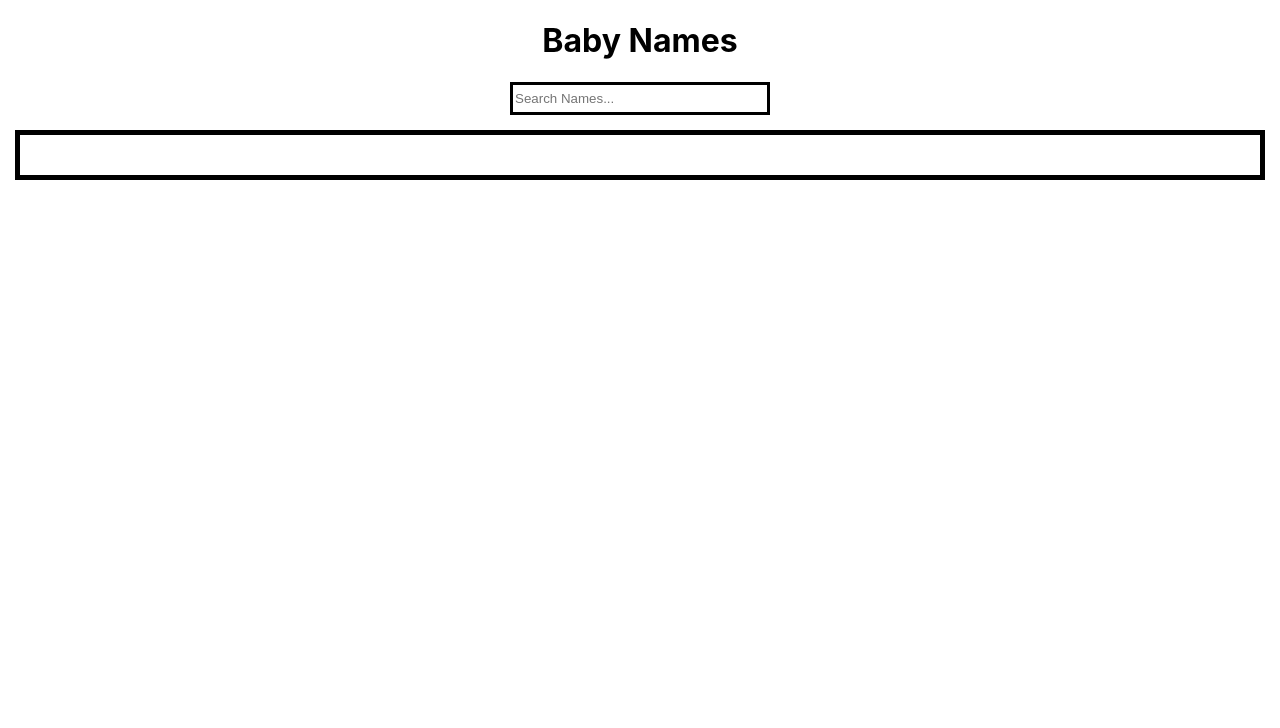
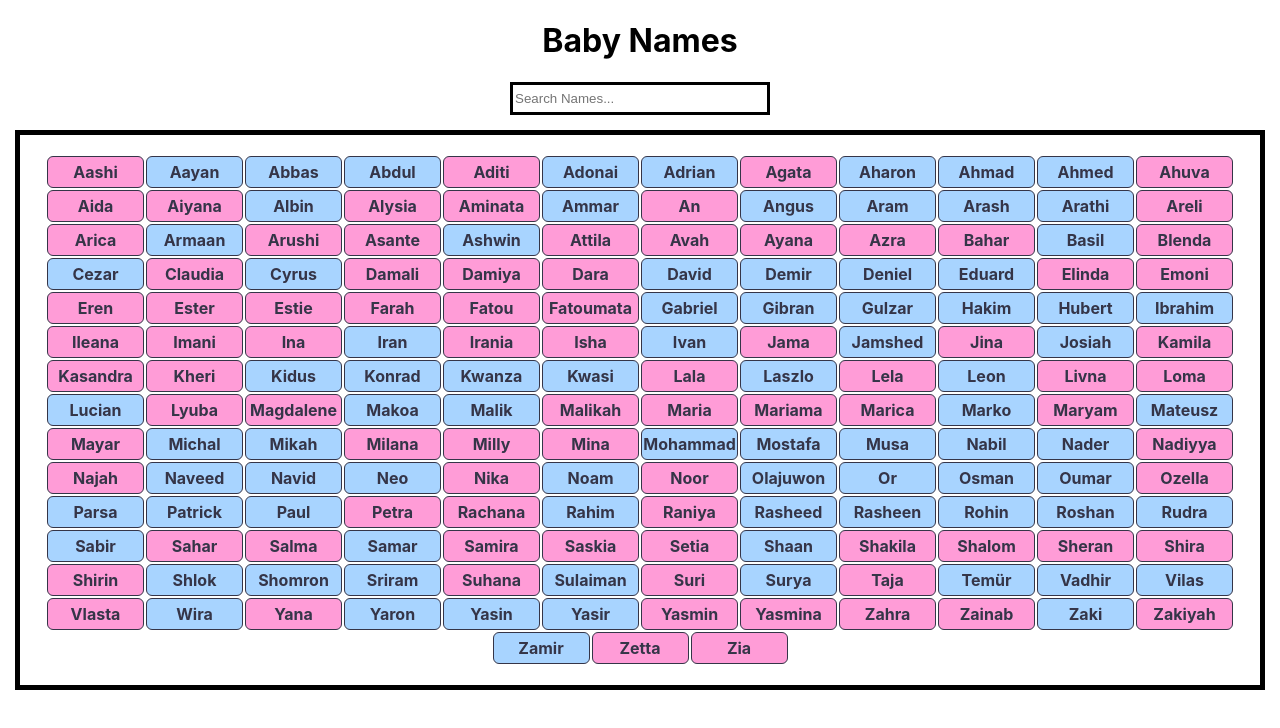
Before and after one commit to Abubakar-Meigag/baby-names-react, a React (Create React App) app: page / in a window 1280 px wide. Shown: the top 728 px of the page. Built offline with nearby package versions, Linux system fonts and the light colour scheme.

Commit message:
fix bug to display all the names

```diff
--- a/src/BabyColors.js
+++ b/src/BabyColors.js
@@ -10,7 +10,7 @@ export default function BabyColors() {
 
     // useState for search
     const [text, setText] = useState("");
-    const [filteredNames, setFilteredNames] = useState([]);
+    const [filteredNames, setFilteredNames] = useState([...sortedNames]);
 
     // filter Names
     const filterNames = () => {
@@ -34,8 +34,8 @@ export default function BabyColors() {
                 type="text"
                 value={text}
                 id="search"
+                onChange={handleChange}
                 placeholder="Search Names..."
-                onChange={handleChange}
                 />
             </div>
         <div className="border-box">
```
